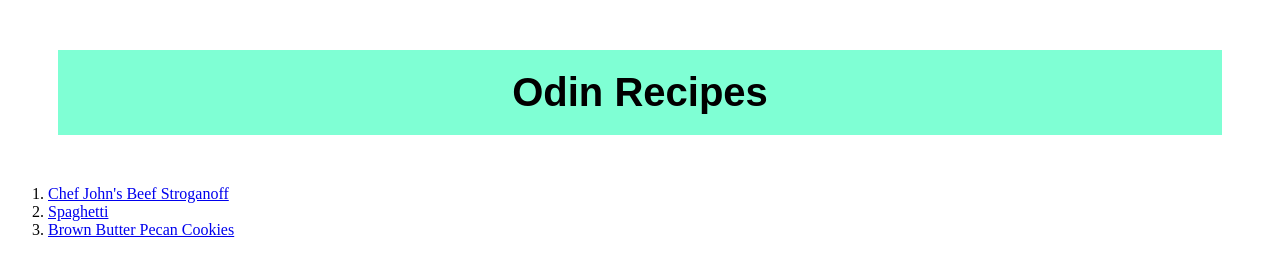
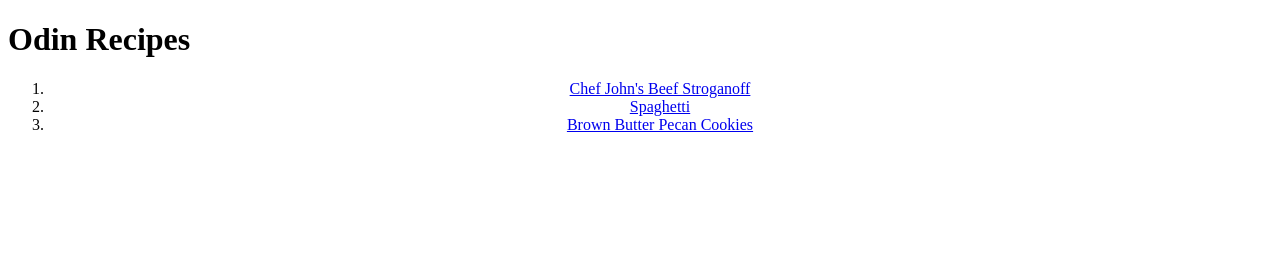
Before and after one commit to djzager1/odin-recipes, a plain HTML site: page index.html in a window 1280 px wide. Drawn offline with Linux system fonts and the light colour scheme.

Commit message:
add css to list of recipes

```diff
--- a/index.html
+++ b/index.html
@@ -10,11 +10,11 @@
 </head>
 
 <body>
-    <h1 class="title">Odin Recipes</h1>
-    <ol>
-        <li><a href="recipes/stroganoff.html">Chef John's Beef Stroganoff</a></li>
-        <li><a href="recipes/spaghetti.html">Spaghetti</a></li>
-        <li><a href="recipes/cookies.html">Brown Butter Pecan Cookies</a></li>
+    <h1 id="title">Odin Recipes</h1>
+    <ol class="recipes">
+        <li class="one"><a href="recipes/stroganoff.html">Chef John's Beef Stroganoff</a></li>
+        <li class="two"><a href="recipes/spaghetti.html">Spaghetti</a></li>
+        <li class="three"><a href="recipes/cookies.html">Brown Butter Pecan Cookies</a></li>
     </ol>
 </body>
 
```
